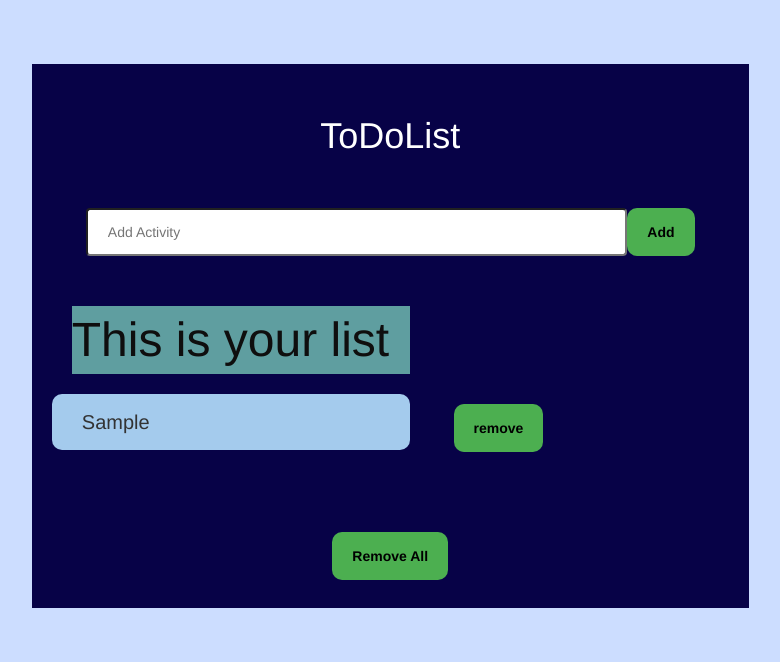
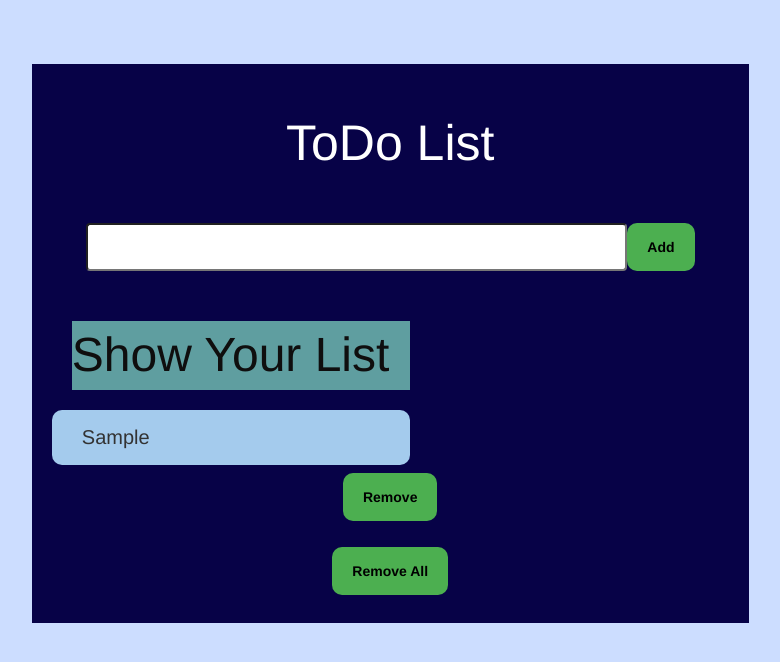
Before and after one commit to Rajkamalkanna/todo_list, a React (Create React App) app: page / in a window 1280 px wide. Both pictures are taken after typing "Sample" into the empty fields and a click on the button "Add". Shown: the top 662 px of the page, without its empty margins (301-1081 px from the left). Built offline with nearby package versions, Linux system fonts and the light colour scheme.

Commit message:
New LocalStorage Added

```diff
--- a/src/App.js
+++ b/src/App.js
@@ -1,11 +1,12 @@
 import React from 'react'
-import ToDoList from './components/ToDoList'
+import ToDo from './components/ToDo'
 import './index.css';
 
 export default function App() {
   return (
     <div>
-      <ToDoList />
+      {/* <ToDoList /> */}
+      <ToDo />
     </div>
   )
 }
--- /dev/null
+++ b/src/components/ToDo.js
@@ -0,0 +1,59 @@
+import React, { useEffect, useState } from 'react'
+
+export default function ToDo(){
+   const getData = () => {
+      const data = JSON.parse(localStorage.getItem("list"))
+      if(data){
+        return JSON.parse(localStorage.getItem("list"))
+      }
+      else{
+        return []
+      }
+   }
+   const [activity, setActivity] = useState('');
+   const [listData, setListData] = useState(getData);
+
+   useEffect(() =>{
+    localStorage.setItem("list", JSON.stringify(listData))
+   },[listData])
+
+   function addActivity(){
+     setListData((listData) =>{
+       const updateList = [...listData, activity];
+       console.log(updateList)
+       setActivity('')
+      return updateList;
+     })
+   }
+   function removeActivity(i){
+      const updateListData = listData.filter((elem, id) => {
+        return (i!== id)
+      })
+      setListData(updateListData)
+   }
+   function removeAll(){
+    setListData([]);
+   }
+  return(
+    <>
+    <div className="container">
+    <h1 className="header">ToDo List</h1>
+    <input type="text" value={activity} onChange={(e) => setActivity(e.target.value)}/>
+    <button onClick={addActivity}>Add</button>
+    <p className='List-heading'>Show Your List</p>
+
+    {listData!== [] && listData.map((data, i) =>{
+         return(
+            <>
+            <p key={i}>
+                <div className='listData'>{data}</div>
+                <div><button onClick={() => removeActivity(i)}>Remove</button></div>
+            </p>
+            </>
+         )
+    })}
+    {listData.length>=1 && <button onClick={removeAll}>Remove All</button>}
+    </div>
+    </>
+  )
+}
--- a/src/index.css
+++ b/src/index.css
@@ -53,7 +53,7 @@ button:hover {
 
 .List-heading {
   color: rgb(15, 14, 14);
-  font-size: ;
+  font-size: 10px;
   font-family: 'Franklin Gothic Medium', 'Arial Narrow', Arial, sans-serif;
   text-align: left;
   background-color: cadetblue;
```
Also changed, not shown: src/App.css (deleted, +0 -38 lines), src/reportWebVitals.js (deleted, +0 -13 lines), src/setupTests.js (deleted, +0 -5 lines), src/logo.svg (deleted), 1 other file (tests, documents, lock files or other folders).
